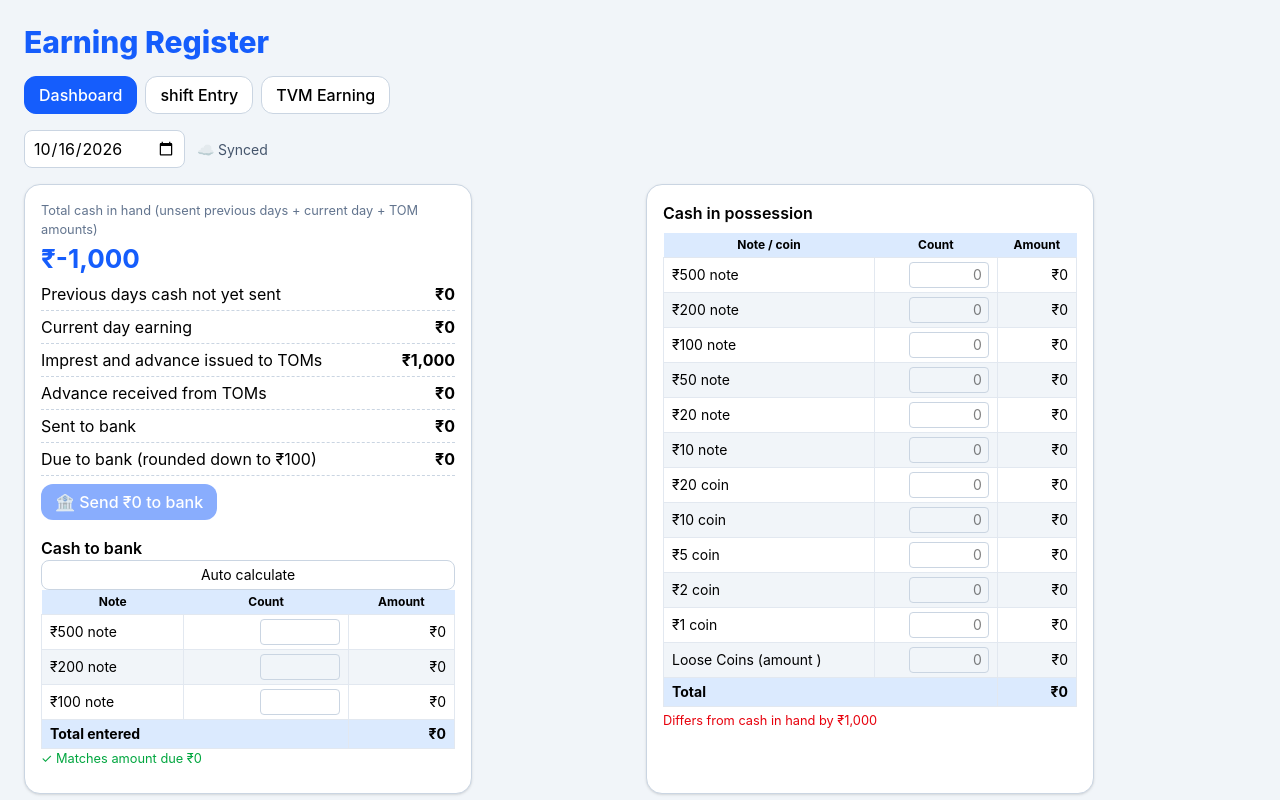
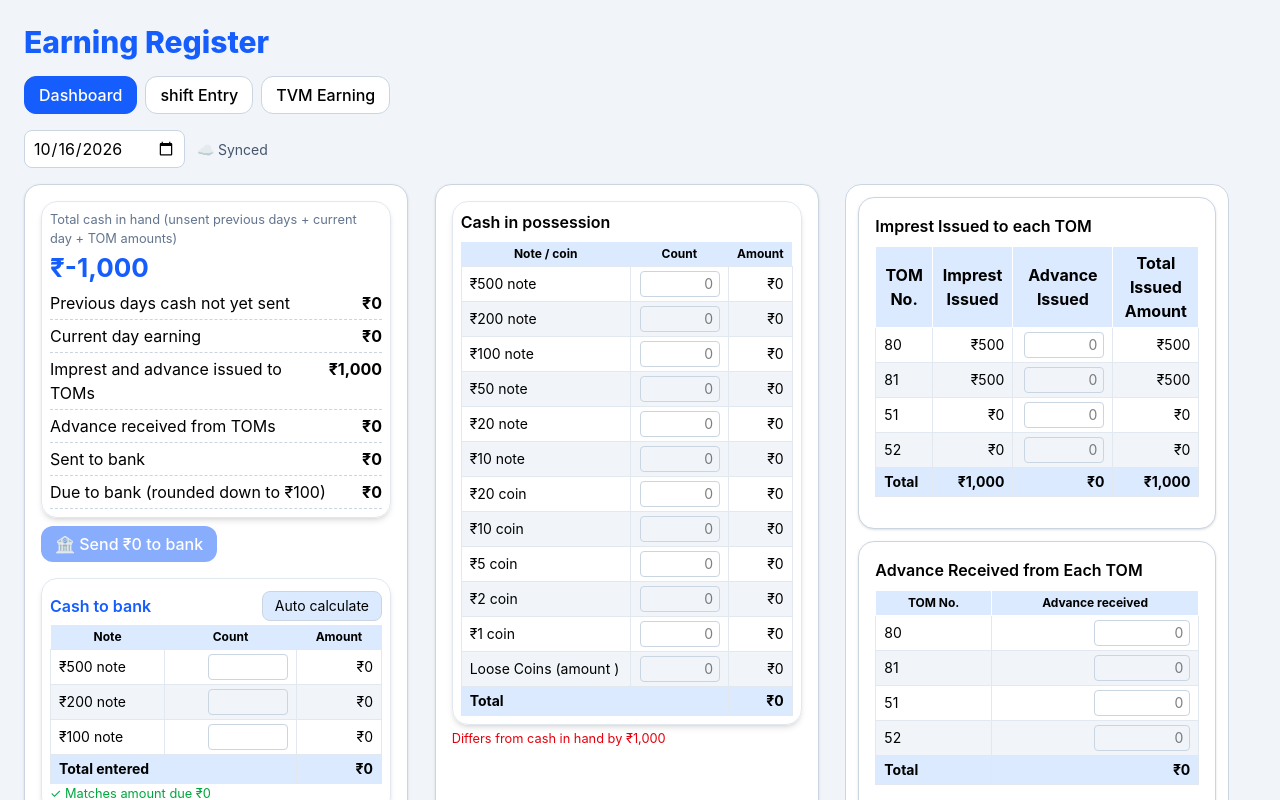
Before and after one commit to vineetsingh23/dmrc-earning, a React (Vite) app: page / in a window 1280 px wide. Shown: the top 800 px of the page. Built offline with nearby package versions, Linux system fonts and the light colour scheme; no server answers; the database is empty.

Commit message:
card settings done

```diff
--- a/src/App.tsx
+++ b/src/App.tsx
@@ -2,7 +2,6 @@ import { useState } from 'react';
 import EarningSheetTable from './components/earningSheetTable';
 import CashInHandCard from './components/dashboard/cashInHandCard';
 import CashInPossessionCard from './components/dashboard/cashInPossessionCard';
-import CashToBankCard from './components/dashboard/cashToBankCard';
 import SendToBankDialog from './components/dashboard/sentToBankDialog';
 import { sampleColumns } from './lib/earningColumns';
 import { bankRoundingAmount } from './lib/businessRules';
@@ -62,7 +61,7 @@ export default function App() {
         {syncStatus === 'synced' ? '☁ Synced' : syncStatus === 'saving' ? '☁ Saving…' : syncStatus === 'loading' ? '☁ Loading…' : syncStatus === 'error' ? '⚠ Cloud error' : 'Local only'}
       </span>
 
-      <div className="mb-4 grid grid-cols-[repeat(auto-fit,minmax(300px,1fr))] gap-3">
+      <div className="mb-4 grid grid-cols-3">
         <CashInHandCard
             totalCashInHand={figures.totalCashInHand}
             previousDaysCash={figures.previousDaysCash}
@@ -81,20 +80,23 @@ export default function App() {
         denominationTotalAmount={figures.denominationTotalAmount}
         totalCashInHand={figures.totalCashInHand}
         onCountChange={changeCashCount} />
-        {/* <CashToBankCard existingTransfer={figures.existingTransfer} amountDueToBank={figures.amountDueToBank} noteDraft={noteDraft} /> */}
-      </div>
 
-      <div className="mb-2 grid grid-cols-[repeat(auto-fit,minmax(300px,1fr))] gap-3">
+<div className="mb-2 grid grid-col-1 max-w-sm gap-3 border border-slate-300 rounded-2xl p-3 bg-white">
   <ImprestIssueCard
   listRows={registerState.detailLists?.[selectedDate]?.imprestIssue ?? []}
   onAdvanceChange={(rowIndex, typedValue) =>
   updateRegisterState(draftState =>
-    updateDetailListCell(draftState, selectedDate, 'imprestIssue', rowIndex, 2, typedValue))} />
+  updateDetailListCell(draftState, selectedDate, 'imprestIssue', rowIndex, 2, typedValue))} />
 
   <AdvanceReceivedCard listRows={registerState.detailLists?.[selectedDate]?.advanceReceived ?? []}
     onAdvanceChange={(rowIndex, typedValue) =>
-      updateRegisterState(draftState => updateDetailListCell(draftState, selectedDate, 'advanceReceived', rowIndex, 1, typedValue))} />
+    updateRegisterState(draftState => updateDetailListCell(draftState, selectedDate, 'advanceReceived', rowIndex, 1, typedValue))} />
 </div>
+
+
+      </div>
+
+
       {activePageIndex === 1 &&
       <EarningSheetTable
         columns={sampleColumns}
--- a/src/components/dashboard/cashInHandCard.tsx
+++ b/src/components/dashboard/cashInHandCard.tsx
@@ -19,7 +19,9 @@ export default function CashInHandCard({
 }: CashInHandCardProps) {
   const rowClass = 'flex justify-between border-b border-dashed border-slate-300 py-1';
   return (
-    <div className="rounded-2xl border border-slate-300 bg-white p-4 shadow-sm transition duration-300 hover:shadow-xl max-w-md">
+    <div className="rounded-2xl border border-slate-300 bg-white p-4 shadow-sm transition duration-300 hover:shadow-xl max-w-sm">
+      <div className='border border-slate-200 rounded-2xl p-2 shadow-md'>
+
       <small className="block text-slate-500">Total cash in hand (unsent previous days + current day + TOM amounts)</small>
       <div className="text-[26px] font-bold text-blue-600">{formatRupees(totalCashInHand)}</div>
       <div className={rowClass}><span>Previous days cash not yet sent</span><b>{formatRupees(previousDaysCash)}</b></div>
@@ -29,6 +31,7 @@ export default function CashInHandCard({
       <div className={rowClass}><span>Sent to bank{existingTransfer ? ` · slip ${existingTransfer.slipNumber}` : ''}</span><b>{formatRupees(existingTransfer ? existingTransfer.amount : 0)}</b></div>
       <div className={rowClass}><span>Due to bank (rounded down to ₹100)</span><b>{formatRupees(amountDueToBank)}</b></div>
 
+      </div>
       <div className="py-2">
         <button disabled={!canSendToBank} onClick={onSendToBankClick}
           className="rounded-xl bg-blue-600 px-3.5 py-1.5 font-medium text-white transition hover:-translate-y-0.5 disabled:pointer-events-none disabled:opacity-50">
--- a/src/components/dashboard/cashInPossessionCard.tsx
+++ b/src/components/dashboard/cashInPossessionCard.tsx
@@ -18,7 +18,9 @@ export default function CashInPossessionCard({
   const cellClass = 'border border-slate-200 px-2 py-1 text-right text-sm';
   const countInputClass ='w-20 rounded border border-slate-300 px-1.5 py-0.5 text-right outline-none focus:ring-2 focus:ring-blue-400';
   return (
-    <div className="rounded-2xl border border-slate-300 bg-white p-4 shadow-sm max-w-md">
+    <div className="rounded-2xl border border-slate-300 bg-white p-4 shadow-sm max-w-sm">
+      <div className='border border-slate-200 rounded-2xl p-2 shadow-md'>
+
       <h2 className="mb-2 font-semibold">Cash in possession</h2>
       <table className="w-full border-collapse">
         <thead>
@@ -32,7 +34,7 @@ export default function CashInPossessionCard({
                 <input value={cashCountsInHand[row.key] || ''} placeholder="0" inputMode="numeric"
                   onChange={event => onCountChange(row.key, event.target.value)}
                   className={countInputClass}
-                />
+                  />
               </td>
               <td className={cellClass}>{formatRupees(row.value * (cashCountsInHand[row.key] ?? 0))}</td>
             </tr>
@@ -47,7 +49,7 @@ export default function CashInPossessionCard({
                   inputMode='decimal'
                   onChange={event => onCountChange(looseCoinsKey, event.target.value)}
                   className={countInputClass}
-              />
+                  />
             </td>
             <td className={cellClass}>{formatRupees(looseCoinAmount)}</td>
 
@@ -60,9 +62,12 @@ export default function CashInPossessionCard({
           </tr>
         </tfoot>
       </table>
+
+     </div>
       <small className={matchesCashInHand ? 'text-green-600' : 'text-red-600'}>
         {matchesCashInHand ? '✓ Matches total cash in hand' : `Differs from cash in hand by ${formatRupees(denominationTotalAmount - totalCashInHand)}`}
       </small>
+
     </div>
   );
 }
--- a/src/components/dashboard/cashToBankCard.tsx
+++ b/src/components/dashboard/cashToBankCard.tsx
@@ -11,11 +11,14 @@ export default function CashToBankCard({ existingTransfer, amountDueToBank, note
   const cellClass = 'border border-slate-200 px-2 py-1 text-right text-sm';
   return (
     // <div className="rounded-2xl border border-slate-300 bg-white p-4 shadow-sm">
-      <div className="mb-2 flex justify-between flex-col mt-2">
-        <h2 className="font-semibold">Cash to bank</h2>
+      <div className="mb-2 flex justify-between flex-col mt-2 border border-slate-200 rounded-2xl p-2 shadow-md">
+        <div className='flex justify-between items-center'>
+
+        <h2 className="font-semibold text-blue-600">Cash to bank</h2>
         {!existingTransfer && (
-          <button className="rounded-lg border border-slate-300 px-3 py-1 text-sm hover:border-blue-500 hover:text-blue-600" onClick={resetToSuggestedCounts}>Auto calculate</button>
+          <button className="rounded-lg border max-w-40 bg-blue-100  border-slate-300 px-3 py-1 text-sm hover:border-blue-500 hover:text-blue-600 my-1" onClick={resetToSuggestedCounts}>Auto calculate</button>
         )}
+        </div>
 
       <table className="w-full border-collapse">
         <thead><tr className="bg-blue-100 text-xs"><th className="px-2 py-1">Note</th><th className="px-2 py-1">Count</th><th className="px-2 py-1">Amount</th></tr></thead>
```
